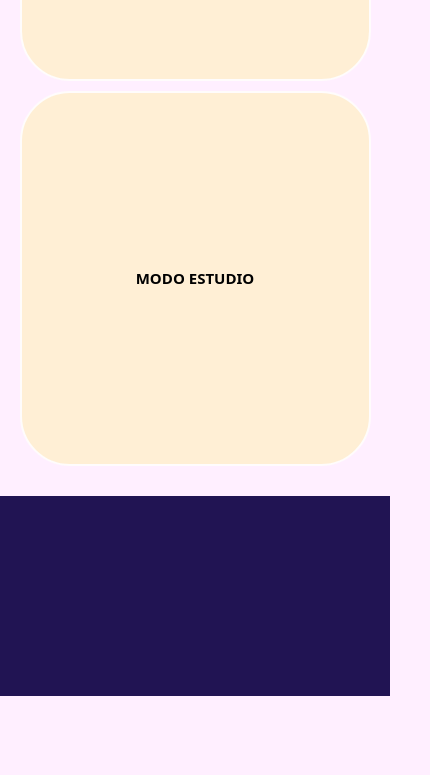
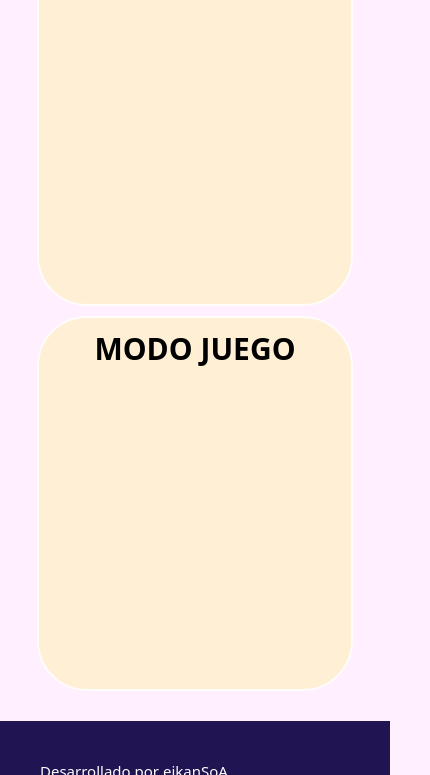
Before and after one commit to FanyesbienChida/Nihongo-no-Flashcard, a plain HTML site: page index.html in a window 390 px wide. Shown: the part 450-1225 px from the top of the page, 430 px wide, since content can reach past the window. Before the commit the page ends 1146 px from the top, so only its background shows below. Drawn offline with Linux system fonts and the light colour scheme; a web font is replaced by a local one.

Commit message:
Corregir responsive y agregar elementos en footer

```diff
--- a/index.html
+++ b/index.html
@@ -16,21 +16,30 @@
             <!-- LOGO -->
              <div class="header-title">
                     <h1 class="romaji">¡ESTUDIA HIRAGANA Y KATAKANA!</h1>
-                    <h1 class="japones">ひらがなとカタカナをべんきょうします!</h1>
+                    <h1 class="japones">ひらがな と カタカナ を べんきょうします!</h1>
             </div>
         </header>
         <main>
             <div class="main-container">
                 <div class="option">
-                    <h2 class="romaji">MODO JUEGO</h2>
+                    <h2 class="romaji">MODO ESTUDIO</h2>
+                    <div><p></p></div>
                 </div>
                 <div class="option">
-                    <h2>MODO ESTUDIO</h2>
+                    <h2 class="romaji">MODO JUEGO</h2>
+                    <div><p></p></div>
                 </div>
             </div>
         </main>
         <footer>
             <!-- INFO DE EIKANSOA -->
+             <div>
+                <ul class="footer-info">
+                    <li id="autoria">Desarrollado por eikanSoA</li>
+                    <li><a href="https://www.instagram.com/eikansoa/"><img src="./logos/instagram.png" alt="Logo de instagram" class="logo-ig"></a></li>
+                </ul>
+            </div>
+
         </footer>
     </body>
 </html>
--- a/styles/desktop.css
+++ b/styles/desktop.css
@@ -0,0 +1,15 @@
+@media (min-width: 1101px) {
+    .main-container{
+        flex-direction: row;
+        width: 90vw;
+    }
+    .option{
+        width: 45%;
+        height: 80%;
+        border: 2px solid #fffcfc;
+        border-radius: 50px;
+        background-color: papayawhip;
+        text-align: center;
+    }
+
+}
--- a/styles/mobile.css
+++ b/styles/mobile.css
@@ -20,47 +20,83 @@ body{
     background-color: #ffefff;
     /* background: linear-gradient(70deg, #fad3fc, #ebcef5); */
 }
-footer{
-        background-color: rgb(33, 20, 83);
-        width: 100vw;
-        height: 200px;
-        position: relative;
-        bottom: 0px;
-    }
-/*menu*/
-
-@media (max-width: 800px) {
 header{
         display: flex;
         flex-direction: column;
     }
 h1{
         text-align: center;
-        font-size: 2rem;
+        font-size: 4rem;
 
     }
 .header-title{
     margin: 50px 0px;
 }
+footer{
+    background-color: rgb(33, 20, 83);
+    display: grid;
+    min-height: 20vh;
+    grid-template-rows: auto 1fr auto;
+}
+
+h2{
+    font-size: 3rem;
+}
+/*menu*/
+
+
 .main-container{
     display: flex;
     border-radius: 50px;
     flex-direction: column;
     margin-bottom: 30px;
-        width: 100vw;
+    width: 90vw;
     height: 90vh;
     place-items: center;
     justify-content: center;
+    justify-self: center;
     gap: 10px;
 }
+
+
+.option{
+    border: 2px solid #fffcfc;
+    border-radius: 50px;
+    background-color: papayawhip;
+    text-align: center;
+}
+
+.option h2{
+    position: relative;
+    top: 10px;
+}
+
+.logo-ig{
+    width: 40px;
+    gap: 40%;
+}
+
+ul{
+    color: #fffcfc;
+    gap: 10px;
+    display: block;
+    list-style-type: none;
+
+}
+
+.footer-info{
+    font-size: 1.5rem;
+
+}
+li{
+   position: relative;
+    top: 40px;
+    left: 40px;
+}
+
+@media (max-width: 720px) {
    .option{
         width: 90%;
         height: 50%;
-        border: 2px solid #fffcfc;
-        border-radius: 50px;
-        background-color: papayawhip;
-        place-content: center;
-        text-align: center;
    }
-
 }
--- a/styles/tablet.css
+++ b/styles/tablet.css
@@ -0,0 +1,7 @@
+@media (min-width: 721px) {
+    .option{
+        width: 90%;
+        height: 50%;
+    }
+
+}
```
Also changed, not shown: logos/instagram.png (added). Lines whose indentation alone changed are shown as unchanged.
